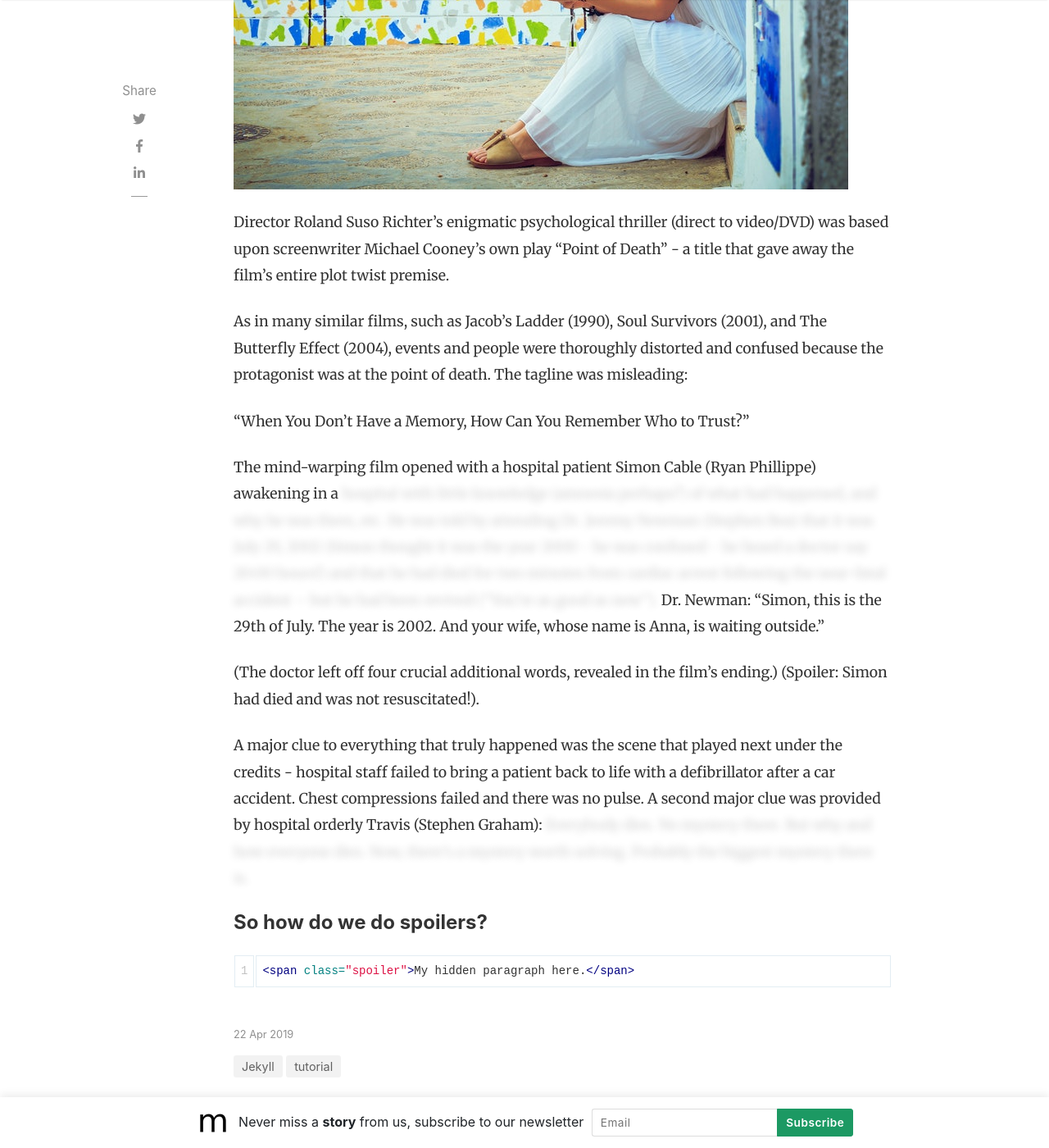
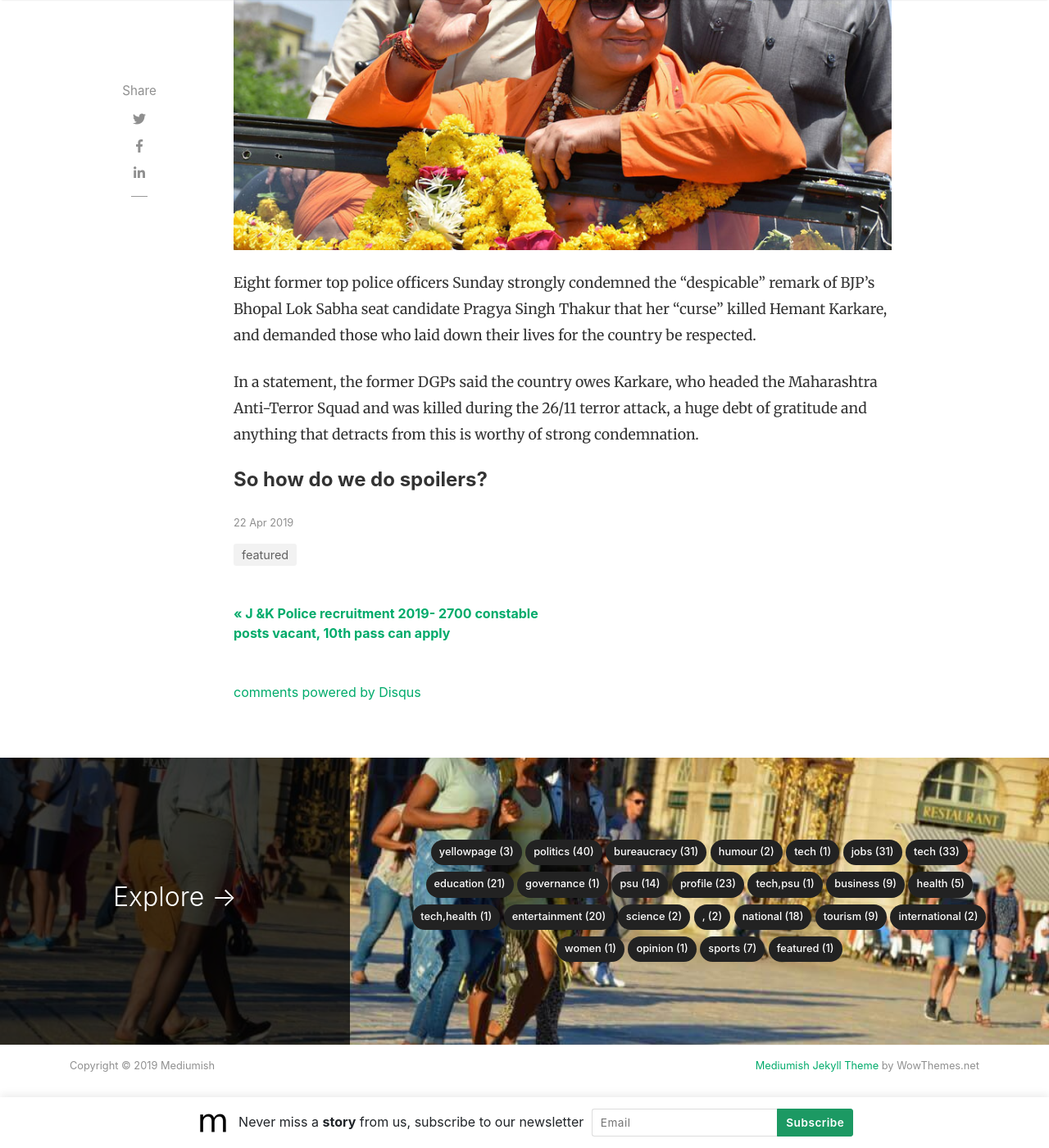
Before and after one commit to binnisays/binnisays.github.io, a Jekyll site: the page built from _posts/2019-04-22-quick-start-guide.md, in a window 1280 px wide and 1400 px high, scrolled down 693 px. Shown: the whole window at 82% size. Built offline with Jekyll 4.4.1, drawn with Linux system fonts in a browser that asks for light colours; nearby versions of some CDN libraries; comment, search, counter and statistics services are not loaded; some of the changed text lies outside the part shown.

Commit message:
first commit

````diff
--- a/_config.yml
+++ b/_config.yml
@@ -4,7 +4,7 @@ title: "Mediumish"
 description: "Latest news from India"
 logo: 'assets/images/logo.png'
 favicon: 'assets/images/logo.png'
-baseurl: /mediumish-theme-jekyll
+baseurl: /
 google_analytics: 'UA-46278016-1'
 disqus: 'demowebsite'
 mailchimp-list: 'https://wowthemes.us11.list-manage.com/subscribe/post?u=8aeb20a530e124561927d3bd8&amp;id=8c3d2d214b'
--- a/_posts/2019-04-22-quick-start-guide.md
+++ b/_posts/2019-04-22-quick-start-guide.md
@@ -1,27 +1,16 @@
 ---
 layout: post
-title:  "Let's test spoilers"
-author: sal
-categories: [ Jekyll, tutorial ]
-image: assets/images/12.jpg
+title:  "Ex police officers express despair against Sadhvi Pragya's remark "
+author: bipin
+categories: [ featured ]
+image: assets/images/pragya.jpg
 featured: true
 hidden: true
 ---
 
-Director Roland Suso Richter's enigmatic psychological thriller (direct to video/DVD) was based upon screenwriter Michael Cooney's own play "Point of Death" - a title that gave away the film's entire plot twist premise.
+Eight former top police officers Sunday strongly condemned the "despicable" remark of BJP's Bhopal Lok Sabha seat candidate Pragya Singh Thakur that her "curse" killed Hemant Karkare, and demanded those who laid down their lives for the country be respected.
 
-As in many similar films, such as Jacob's Ladder (1990), Soul Survivors (2001), and The Butterfly Effect (2004), events and people were thoroughly distorted and confused because the protagonist was at the point of death. The tagline was misleading:
+In a statement, the former DGPs said the country owes Karkare, who headed the Maharashtra Anti-Terror Squad and was killed during the 26/11 terror attack, a huge debt of gratitude and anything that detracts from this is worthy of strong condemnation.
 
-"When You Don't Have a Memory, How Can You Remember Who to Trust?"
-
-The mind-warping film opened with a hospital patient Simon Cable (Ryan Phillippe) awakening in a <span class="spoiler"> hospital with little knowledge (amnesia perhaps?) of what had happened, and why he was there, etc. He was told by attending Dr. Jeremy Newman (Stephen Rea) that it was July 29, 2002 (Simon thought it was the year 2000 - he was confused - he heard a doctor say 20:00 hours!) and that he had died for two minutes from cardiac arrest following the near-fatal accident -- but he had been revived ("You're as good as new").</span> Dr. Newman: "Simon, this is the 29th of July. The year is 2002. And your wife, whose name is Anna, is waiting outside."
-
-(The doctor left off four crucial additional words, revealed in the film's ending.) (Spoiler: Simon had died and was not resuscitated!).
-
-A major clue to everything that truly happened was the scene that played next under the credits - hospital staff failed to bring a patient back to life with a defibrillator after a car accident. Chest compressions failed and there was no pulse. A second major clue was provided by hospital orderly Travis (Stephen Graham): <span class="spoiler">Everybody dies. No mystery there. But why and how everyone dies. Now, there's a mystery worth solving. Probably the biggest mystery there is.</span>
 
 #### So how do we do spoilers?
-
-```html
-<span class="spoiler">My hidden paragraph here.</span>
-```
````
Also changed, not shown: assets/images/pragya.jpg (added).
